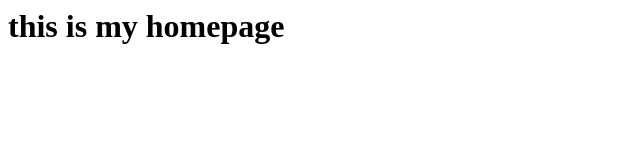
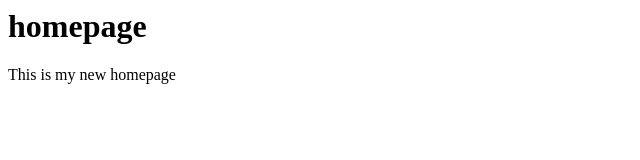
Before and after one commit to rashmi1711/RASHMI, a plain HTML site: page index.html in a window 1280 px wide. Shown: the whole page, without its empty margins (0-640 px from the left). Drawn offline with Linux system fonts and the light colour scheme.

Commit message:
Update index.html

```diff
--- a/index.html
+++ b/index.html
@@ -1 +1,11 @@
-<h1>this is my homepage</h1>
+<html>
+<head>
+<title>Page title</title>
+</head>
+<body>
+
+<h1>homepage</h1>
+<p>This is my new homepage</p>
+
+</body>
+</html>
```
